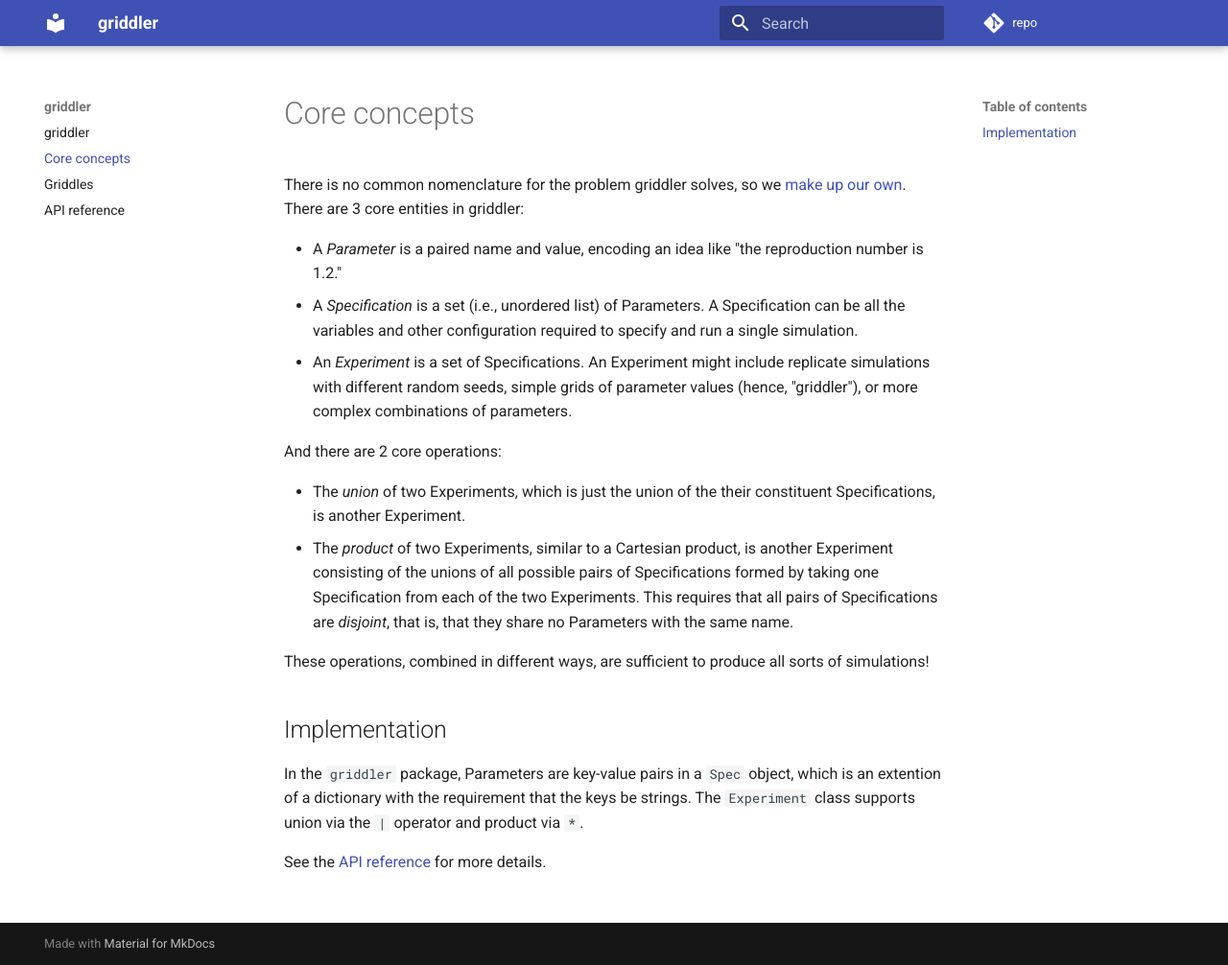
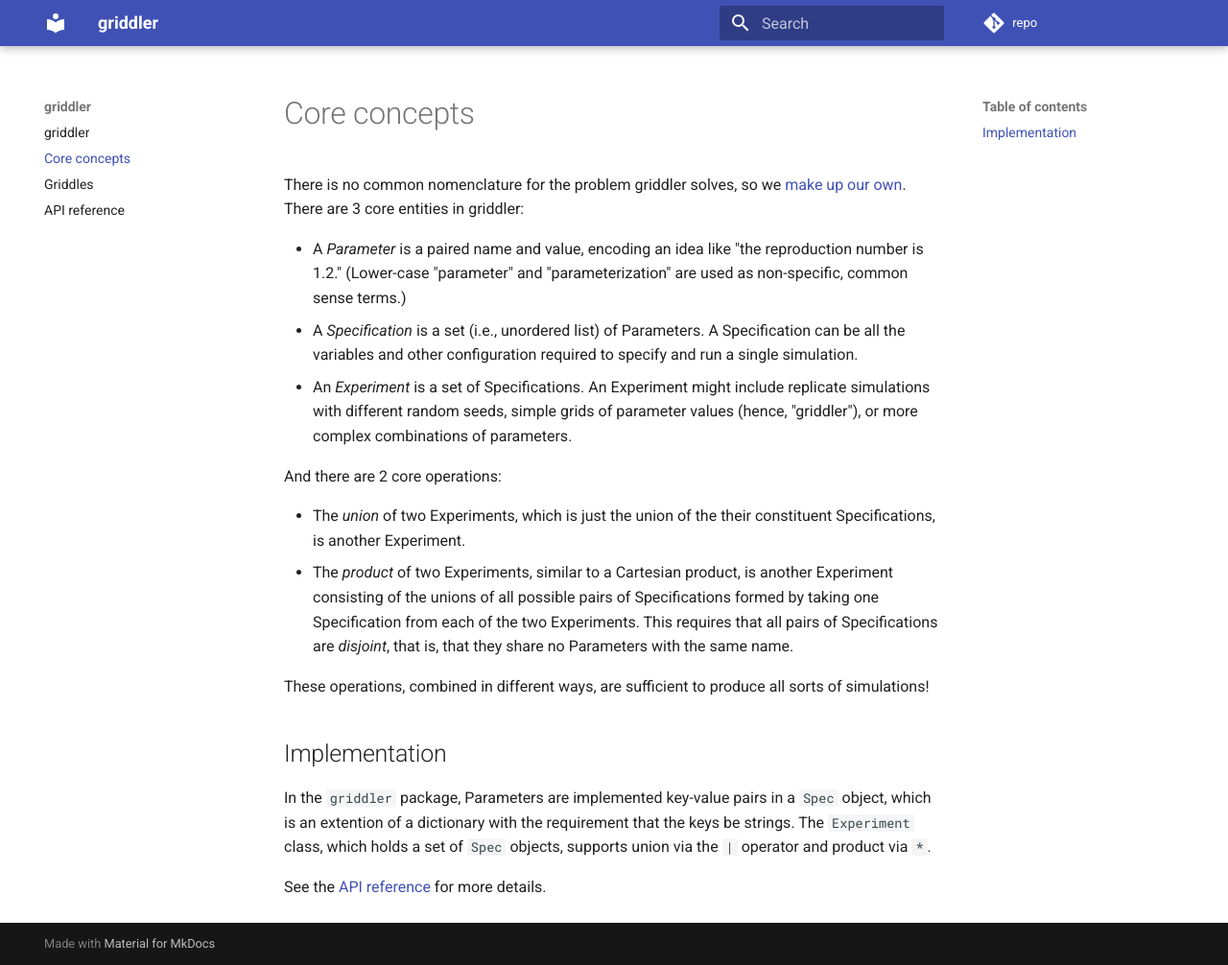
Before and after one commit to CDCgov/pygriddler, an MkDocs documentation site: the page built from docs/core_concepts.md, in a window 1280 px wide and 1006 px high. Shown: the whole window at 96% size. Built offline with MkDocs 1.6.1 and Material for MkDocs 9.7.7, drawn with Linux system fonts in a browser that asks for light colours; comment, search, counter and statistics services are not loaded.

Commit message:
There are no Parameter objects

```diff
--- a/docs/core_concepts.md
+++ b/docs/core_concepts.md
@@ -2,7 +2,7 @@
 
 There is no common nomenclature for the problem griddler solves, so we [make up our own](https://xkcd.com/927/). There are 3 core entities in griddler:
 
-- A _Parameter_ is a paired name and value, encoding an idea like "the reproduction number is 1.2."
+- A _Parameter_ is a paired name and value, encoding an idea like "the reproduction number is 1.2." (Lower-case "parameter" and "parameterization" are used as non-specific, common sense terms.)
 - A _Specification_ is a set (i.e., unordered list) of Parameters. A Specification can be all the variables and other configuration required to specify and run a single simulation.
 - An _Experiment_ is a set of Specifications. An Experiment might include replicate simulations with different random seeds, simple grids of parameter values (hence, "griddler"), or more complex combinations of parameters.
 
@@ -15,6 +15,6 @@ These operations, combined in different ways, are sufficient to produce all sort
 
 ## Implementation
 
-In the `griddler` package, Parameters are key-value pairs in a `Spec` object, which is an extention of a dictionary with the requirement that the keys be strings. The `Experiment` class supports union via the `|` operator and product via `*`.
+In the `griddler` package, Parameters are implemented key-value pairs in a `Spec` object, which is an extention of a dictionary with the requirement that the keys be strings. The `Experiment` class, which holds a set of `Spec` objects, supports union via the `|` operator and product via `*`.
 
 See the [API reference](api.md) for more details.
```
Also changed, not shown: docs/griddles.md (+1 -1 lines).
